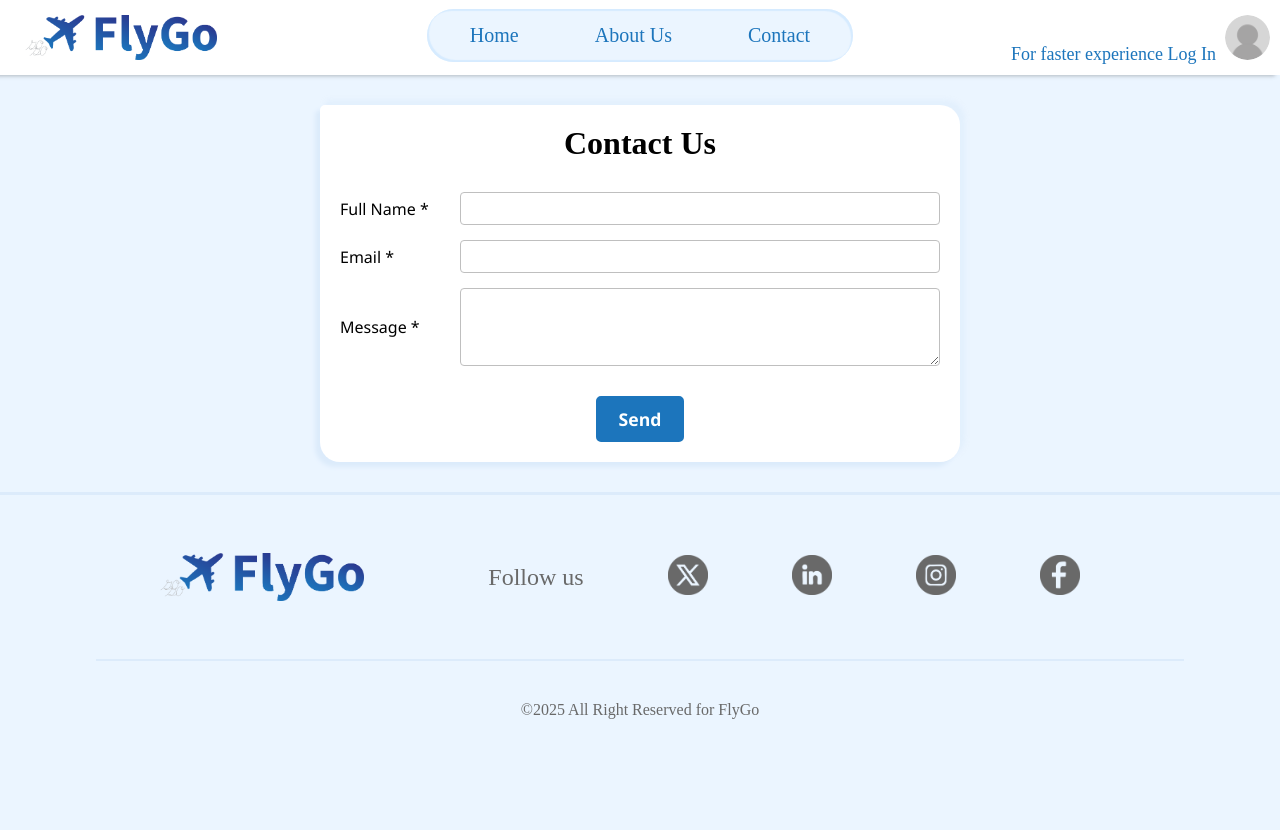
After one commit to RNA6/Airline_Reservation_System, a PHP site: page /contact-us.php in a window 1280 px wide. The commit adds this page. Run offline with PHP 8.4, Linux system fonts and the light colour scheme.

Commit message:
create About & Contact us

```diff
--- /dev/null
+++ b/contact-us.php
@@ -0,0 +1,67 @@
+<!DOCTYPE html>
+<html lang="en">
+<head>
+<?php
+    $title = "Contact Us";
+    include('header/head.php');
+?>
+<link rel="stylesheet" href="style.css">
+</head>
+
+<body>
+
+<?php include('header/header.php'); ?>
+
+<main class="common-container">
+
+    <div class="ticket-card contact-form" style="max-width:600px; margin:0 auto;">
+
+        <h1 class="head-title" style="text-align:center;">Contact Us</h1>
+
+        <form>
+
+            <div class="form-row">
+                <span class="form-label">Full Name *</span>
+                <input
+                    type="text"
+                    name="fullname"
+                    class="form-input"
+                    required
+                >
+            </div>
+
+            <div class="form-row">
+                <span class="form-label">Email *</span>
+                <input
+                    type="email"
+                    name="email"
+                    class="form-input"
+                    required
+                >
+            </div>
+
+            <div class="form-row">
+                <span class="form-label">Message *</span>
+                <textarea
+                    name="message"
+                    rows="4"
+                    class="form-input"
+                    required
+                ></textarea>
+            </div>
+
+            <div class="action-buttons-blue" style="text-align:center;">
+                <button type="submit" class="btn-blue-outline">Send</button>
+            </div>
+
+        </form>
+
+
+    </div>
+
+</main>
+
+<?php include('footer/footer.php'); ?>
+
+</body>
+</html>
--- a/style.css
+++ b/style.css
@@ -1394,3 +1394,35 @@ a{
             margin: 40px 150px;
             text-align:center;
         }
+/*  Contact Us Form */
+
+        .contact-form .form-row {
+            display: flex;
+            align-items: center;
+            margin-bottom: 15px;
+        }
+
+        .contact-form .form-label {
+            width: 120px;
+            font-weight: 500;
+        }
+
+        .contact-form .form-input {
+            flex: 1;
+            background-color: #fff;
+            border: 1px solid #bfbfbf;
+            padding: 8px 10px;
+            border-radius: 4px;
+            box-sizing: border-box;
+        }
+
+
+        .contact-form textarea.form-input {
+            resize: vertical;
+        }
+
+
+        .contact-form .form-input:focus {
+            border-color: #2e2e2e;
+            outline: none;
+        }
```
Also changed, not shown: about-us.php (added, +48 -0 lines).
